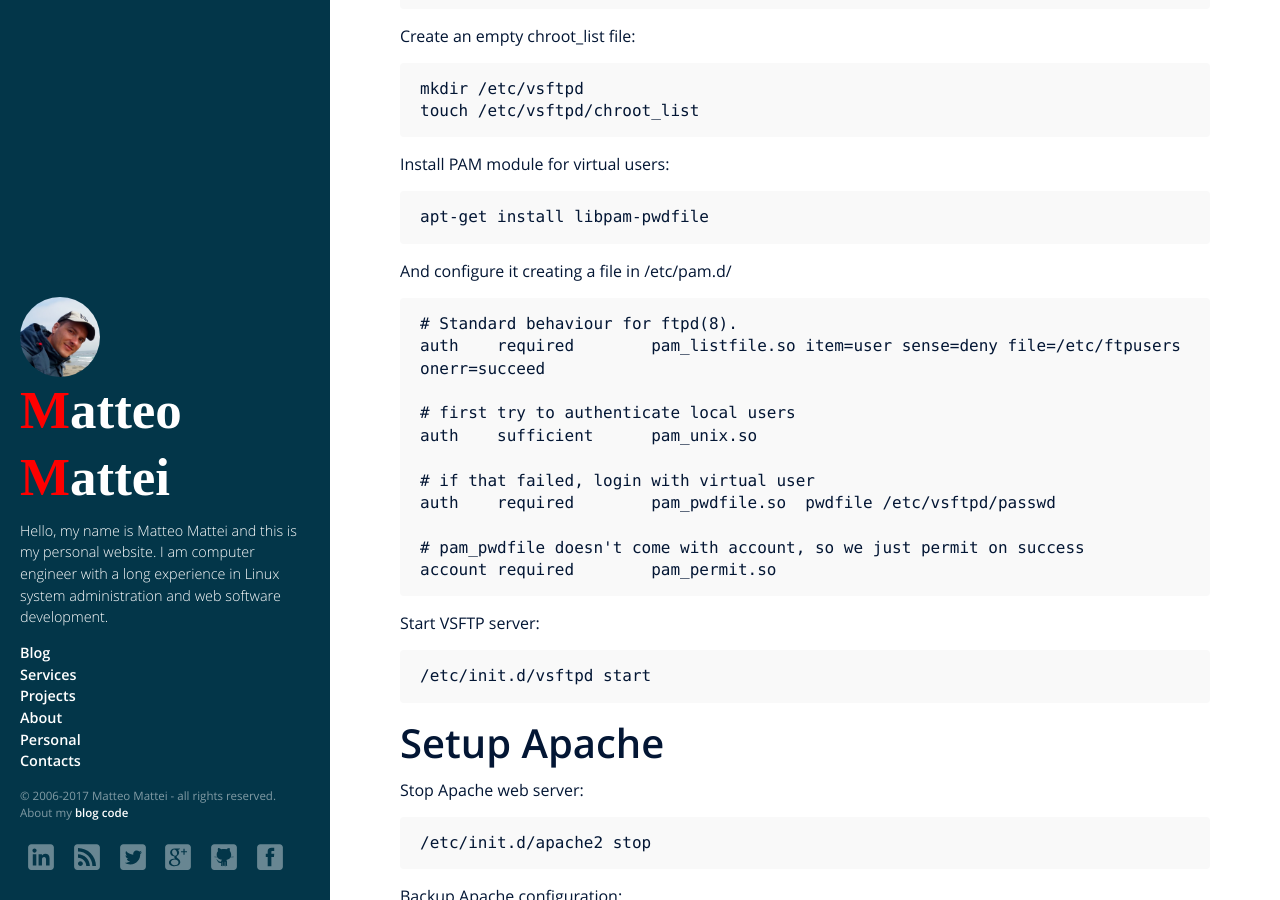
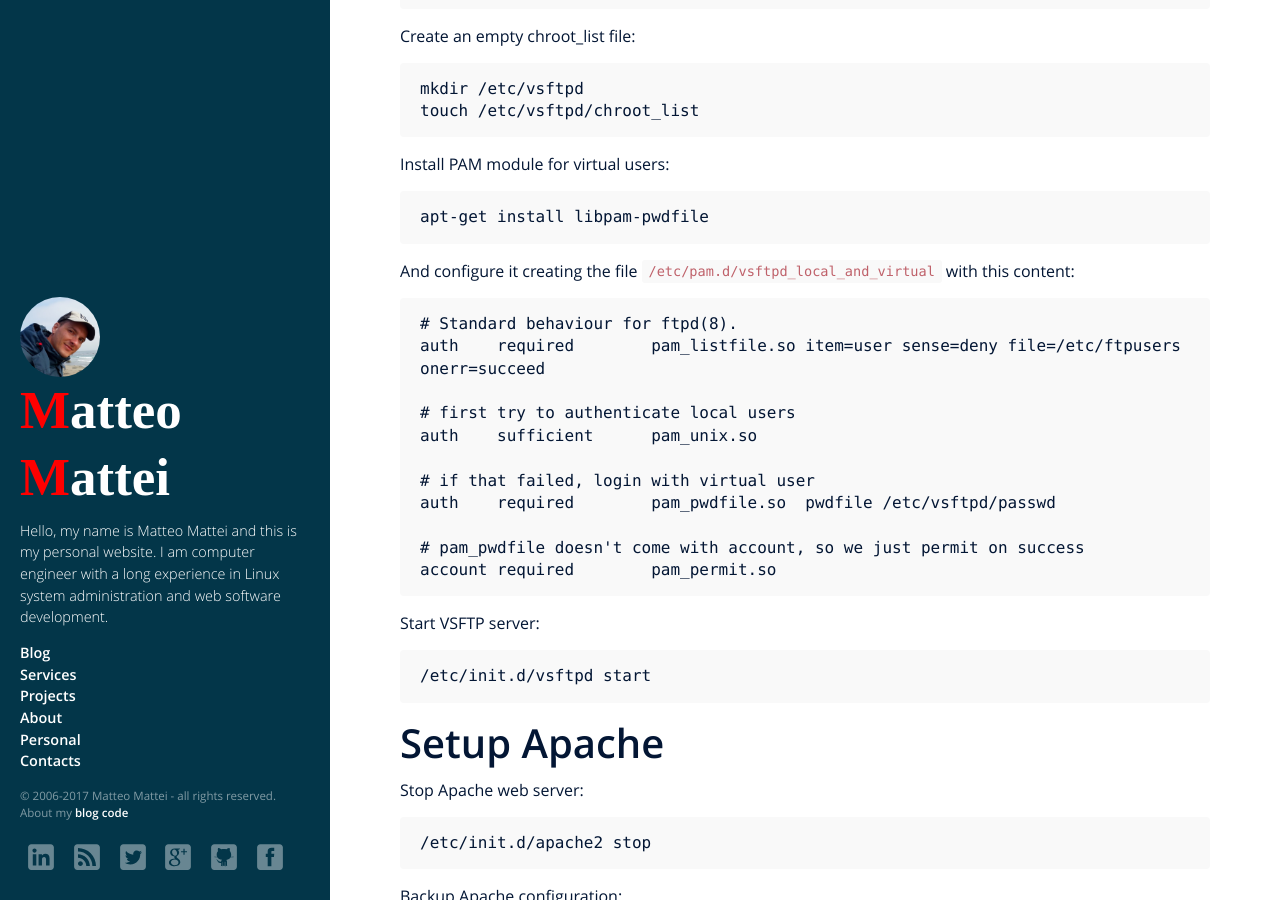
Before and after one commit to matteomattei/matteomattei.github.io, a Jekyll site: the page built from _posts/2016-02-20-full-web-server-setup-with-debian-8-jessie.md, in a window 1280 px wide and 900 px high, scrolled down 2063 px. Built offline with Jekyll 4.4.1, drawn with Linux system fonts in a browser that asks for light colours; some web fonts are replaced; comment, search, counter and statistics services are not loaded.

Commit message:
update full-web-server-setup-with-debian-8-jessie

````diff
--- a/_posts/2016-02-20-full-web-server-setup-with-debian-8-jessie.md
+++ b/_posts/2016-02-20-full-web-server-setup-with-debian-8-jessie.md
@@ -119,7 +119,7 @@ Install PAM module for virtual users:
 apt-get install libpam-pwdfile
 ```
 
-And configure it creating a file in /etc/pam.d/
+And configure it creating the file ```/etc/pam.d/vsftpd_local_and_virtual``` with this content:
 
 ```
 # Standard behaviour for ftpd(8).
````
